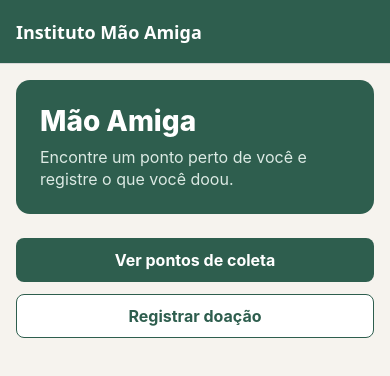
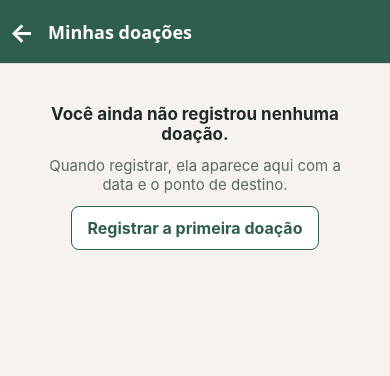
Before and after one commit to LuuKeeTZ/instituto-mao-amiga, a React Native app: screen /Historico in a window 390 px wide. Shown: the top 376 px of the page. Built offline with nearby package versions, Linux system fonts and the light colour scheme.

Commit message:
feat: cria tela Minhas doações com FlatList refs #5

```diff
--- a/src/navigation/AppNavigator.tsx
+++ b/src/navigation/AppNavigator.tsx
@@ -2,6 +2,7 @@ import { NavigationContainer } from '@react-navigation/native';
 import { createNativeStackNavigator } from '@react-navigation/native-stack';
 import BotaoVoltar from '../components/BotaoVoltar';
 import DoacaoFormScreen from '../screens/DoacaoFormScreen';
+import HistoricoScreen from '../screens/HistoricoScreen';
 import InicioScreen from '../screens/InicioScreen';
 import PontoDetalheScreen from '../screens/PontoDetalheScreen';
 import PontosScreen from '../screens/PontosScreen';
@@ -36,6 +37,7 @@ export default function AppNavigator() {
           component={DoacaoFormScreen}
           options={{ title: 'Registrar doação' }}
         />
+        <Stack.Screen name="Historico" component={HistoricoScreen} options={{ title: 'Minhas doações' }} />
       </Stack.Navigator>
     </NavigationContainer>
   );
--- a/src/navigation/types.ts
+++ b/src/navigation/types.ts
@@ -6,6 +6,7 @@ export type RotasParamList = {
   Pontos: undefined;
   PontoDetalhe: { id: string };
   DoacaoForm: undefined;
+  Historico: undefined;
 };
 
 export type TelaProps<Nome extends keyof RotasParamList> = NativeStackScreenProps<
--- /dev/null
+++ b/src/screens/HistoricoScreen.tsx
@@ -0,0 +1,64 @@
+import { useFocusEffect } from '@react-navigation/native';
+import { useCallback, useState } from 'react';
+import { FlatList, StyleSheet, View } from 'react-native';
+import DoacaoItem from '../components/DoacaoItem';
+import EstadoMensagem from '../components/EstadoMensagem';
+import { TelaProps } from '../navigation/types';
+import { listarDoacoes } from '../storage/doacoesStorage';
+import { cores, espaco, LARGURA_MAXIMA } from '../theme';
+import { Doacao } from '../types/doacao';
+
+export default function HistoricoScreen({ navigation }: TelaProps<'Historico'>) {
+  const [doacoes, setDoacoes] = useState<Doacao[]>([]);
+  const [carregando, setCarregando] = useState(true);
+
+  // Relê o armazenamento sempre que a tela volta a ficar visível,
+  // assim uma doação recém-registrada aparece sem fechar o app.
+  useFocusEffect(
+    useCallback(() => {
+      let ativo = true;
+      listarDoacoes().then((lista) => {
+        if (ativo) {
+          setDoacoes(lista);
+          setCarregando(false);
+        }
+      });
+      return () => {
+        ativo = false;
+      };
+    }, []),
+  );
+
+  if (carregando) {
+    return <EstadoMensagem carregando titulo="Carregando suas doações..." />;
+  }
+
+  return (
+    <FlatList
+      style={styles.tela}
+      data={doacoes}
+      keyExtractor={(doacao) => doacao.id}
+      contentContainerStyle={styles.lista}
+      ItemSeparatorComponent={() => <View style={{ height: espaco.sm }} />}
+      renderItem={({ item }) => <DoacaoItem doacao={item} />}
+      ListEmptyComponent={
+        <EstadoMensagem
+          titulo="Você ainda não registrou nenhuma doação."
+          descricao="Quando registrar, ela aparece aqui com a data e o ponto de destino."
+          acao={{ titulo: 'Registrar a primeira doação', onPress: () => navigation.navigate('DoacaoForm') }}
+        />
+      }
+    />
+  );
+}
+
+const styles = StyleSheet.create({
+  tela: { flex: 1, backgroundColor: cores.fundo },
+  lista: {
+    padding: espaco.lg,
+    width: '100%',
+    maxWidth: LARGURA_MAXIMA,
+    alignSelf: 'center',
+    flexGrow: 1,
+  },
+});
--- a/src/screens/InicioScreen.tsx
+++ b/src/screens/InicioScreen.tsx
@@ -19,6 +19,11 @@ export default function InicioScreen({ navigation }: TelaProps<'Inicio'>) {
           titulo="Registrar doação"
           variante="secundario"
           onPress={() => navigation.navigate('DoacaoForm')}
+        />
+        <BotaoAcao
+          titulo="Minhas doações"
+          variante="secundario"
+          onPress={() => navigation.navigate('Historico')}
         />
       </View>
     </ScrollView>
```
